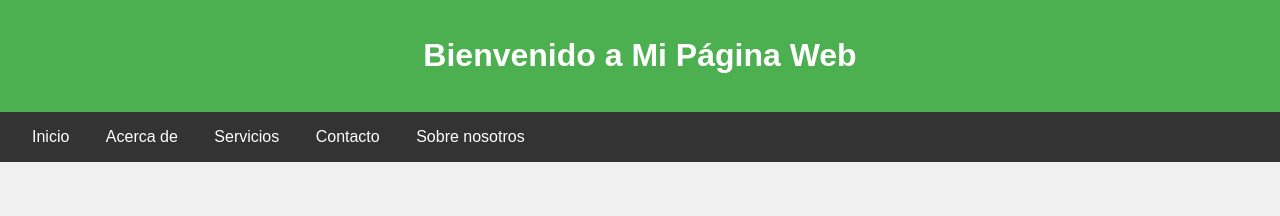
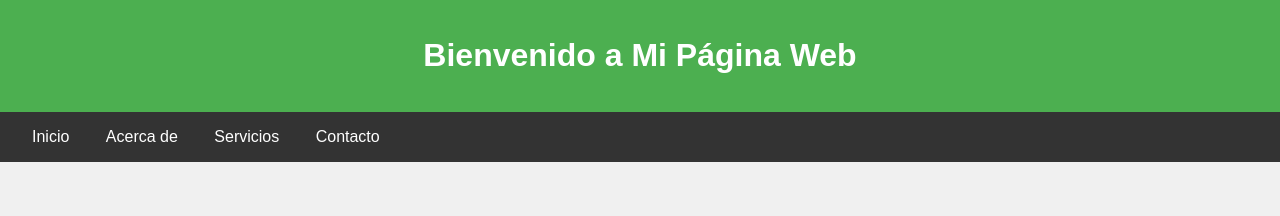
Before and after one commit to ATLASSdeveloper/CIDI, a website: page index.html in a window 1280 px wide. Shown: the top 216 px of the page. Drawn offline with Linux system fonts and the light colour scheme.

Commit message:
bien
bien

```diff
--- a/index.html
+++ b/index.html
@@ -54,7 +54,6 @@
         <a href="#">Acerca de</a>
         <a href="#">Servicios</a>
         <a href="#">Contacto</a>
-        <a href="#">Sobre nosotros</a>
     </nav>
     <main>
         <h2>Contenido Principal</h2>
```
